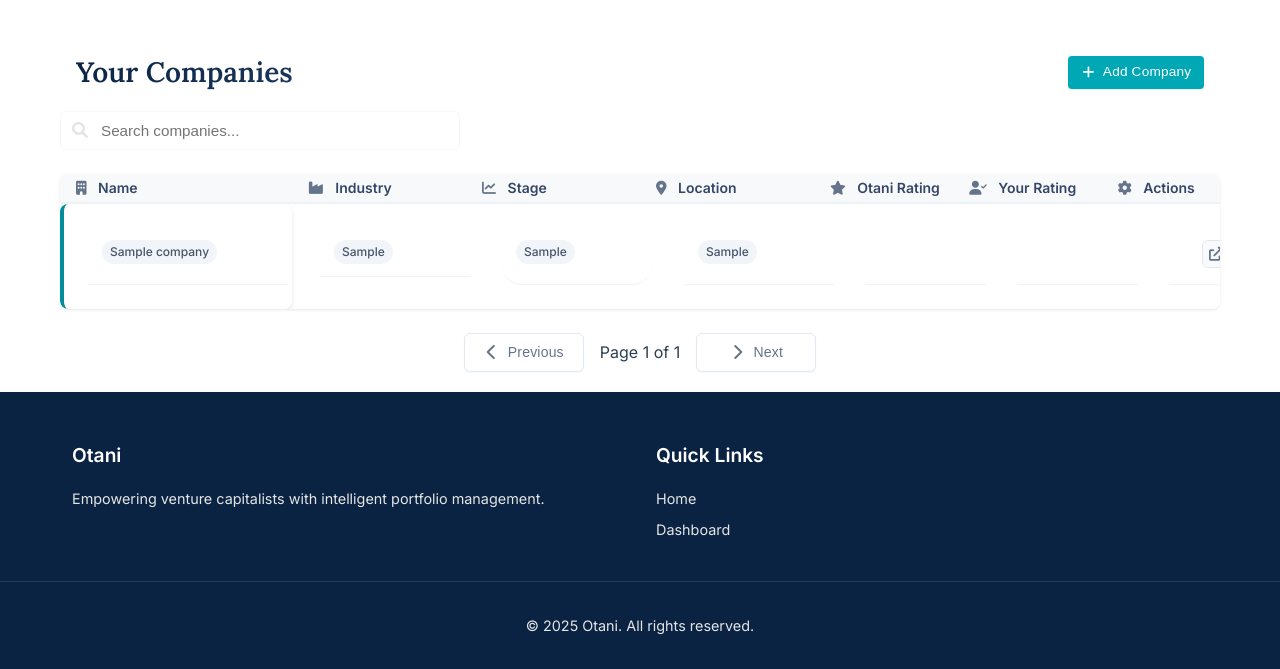
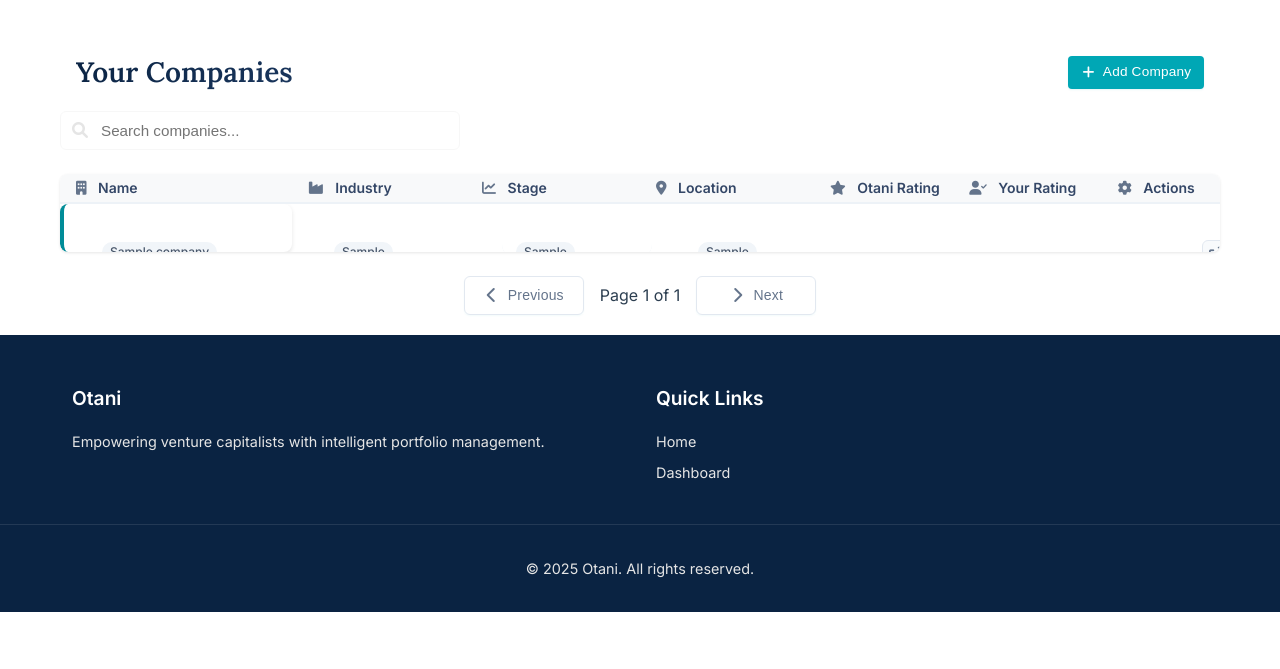
Before and after one commit to sfburrito/otani, a Flask app: page /dashboard in a window 1280 px wide. Shown: the part 417-1086 px from the top of the page. After the commit the page ends 1029 px from the top, so only its background shows below. Run offline with Flask 3, Linux system fonts and the light colour scheme; a user stored in the database is signed in; tables that the repository leaves empty hold one stand-in row (values such as "Sample post").

Commit message:
Force compact row heights with explicit sizing and simplified structure

```diff
--- a/static/css/dashboard.css
+++ b/static/css/dashboard.css
@@ -127,8 +127,9 @@
 .dashboard-container .companies-table tbody tr {
     transition: background-color 0.2s ease !important;
     cursor: pointer !important;
-    height: auto !important;
-    line-height: 1.2 !important;
+    height: 32px !important;
+    max-height: 32px !important;
+    min-height: 32px !important;
 }
 
 .dashboard-container .companies-table tbody tr:hover {
@@ -136,21 +137,22 @@
 }
 
 .dashboard-container .companies-table td {
-    padding: 0.35rem 1rem !important;
+    padding: 4px 1rem !important;
     border-bottom: 1px solid #edf2f7 !important;
     color: #4a5568 !important;
     font-size: 0.875rem !important;
     vertical-align: middle !important;
     position: relative !important;
-    height: auto !important;
-    line-height: 1.2 !important;
+    height: 32px !important;
+    max-height: 32px !important;
+    min-height: 32px !important;
 }
 
 /* Badge Styles */
 .dashboard-container .companies-table .table-badge {
     display: inline-flex !important;
     align-items: center !important;
-    padding: 0.1rem 0.5rem !important;
+    padding: 0 0.5rem !important;
     border-radius: 16px !important;
     font-size: 0.75rem !important;
     font-weight: 500 !important;
@@ -161,8 +163,9 @@
     overflow: hidden !important;
     text-overflow: ellipsis !important;
     border: none !important;
-    line-height: 1.2 !important;
-    height: 1.5rem !important;
+    height: 20px !important;
+    line-height: 20px !important;
+    margin: 0 !important;
 }
 
 /* Stage Badge Styles - Stronger Overrides */
@@ -177,7 +180,7 @@
 .dashboard-container .companies-table tr td.company-stage .table-badge {
     display: inline-flex !important;
     align-items: center !important;
-    padding: 0.1rem 0.5rem !important;
+    padding: 0 0.5rem !important;
     border-radius: 16px !important;
     font-size: 0.75rem !important;
     font-weight: 500 !important;
--- a/static/js/dashboard.js
+++ b/static/js/dashboard.js
@@ -82,16 +82,16 @@
             // Create row content with proper column widths and explicit styling for stage
             const rowContent = `
                 <td class="company-name">
-                    <span class="table-badge">${company.name || ''}</span>
+                    <div class="table-badge" style="margin: 0 !important; height: 20px !important; line-height: 20px !important;">${company.name || ''}</div>
                 </td>
                 <td class="company-industry">
-                    <span class="table-badge">${company.industry || ''}</span>
+                    <div class="table-badge" style="margin: 0 !important; height: 20px !important; line-height: 20px !important;">${company.industry || ''}</div>
                 </td>
                 <td class="company-stage" style="background: none !important;">
-                    <span class="table-badge">${company.stage || ''}</span>
+                    <div class="table-badge" style="margin: 0 !important; height: 20px !important; line-height: 20px !important;">${company.stage || ''}</div>
                 </td>
                 <td class="company-location">
-                    <span class="table-badge">${company.location || ''}</span>
+                    <div class="table-badge" style="margin: 0 !important; height: 20px !important; line-height: 20px !important;">${company.location || ''}</div>
                 </td>
                 <td class="company-otani-rating">
                     <span class="rating-badge otani-rating-${(company.otani_rating || 'D').toLowerCase()}">${company.otani_rating || 'D'}</span>
```
